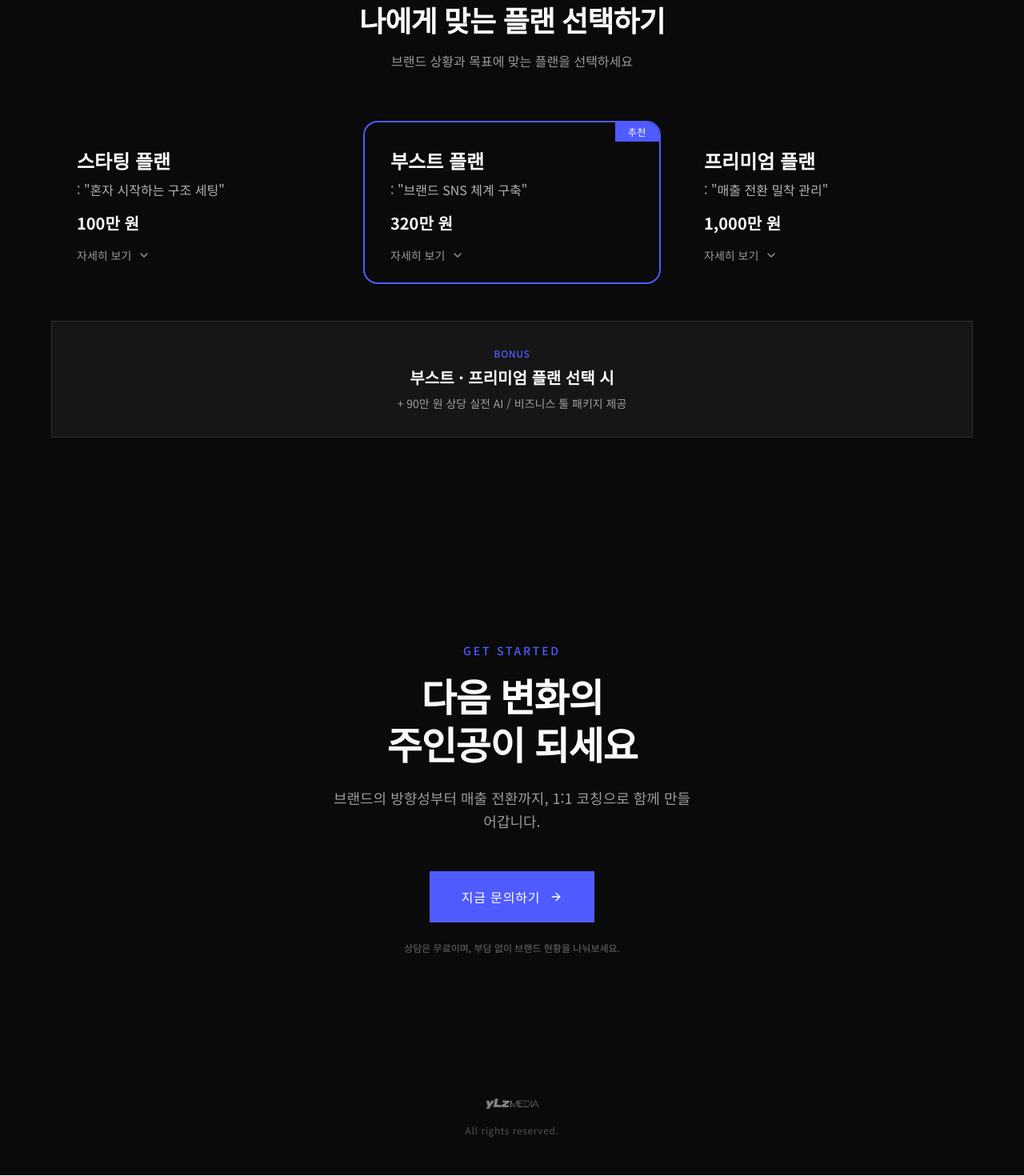
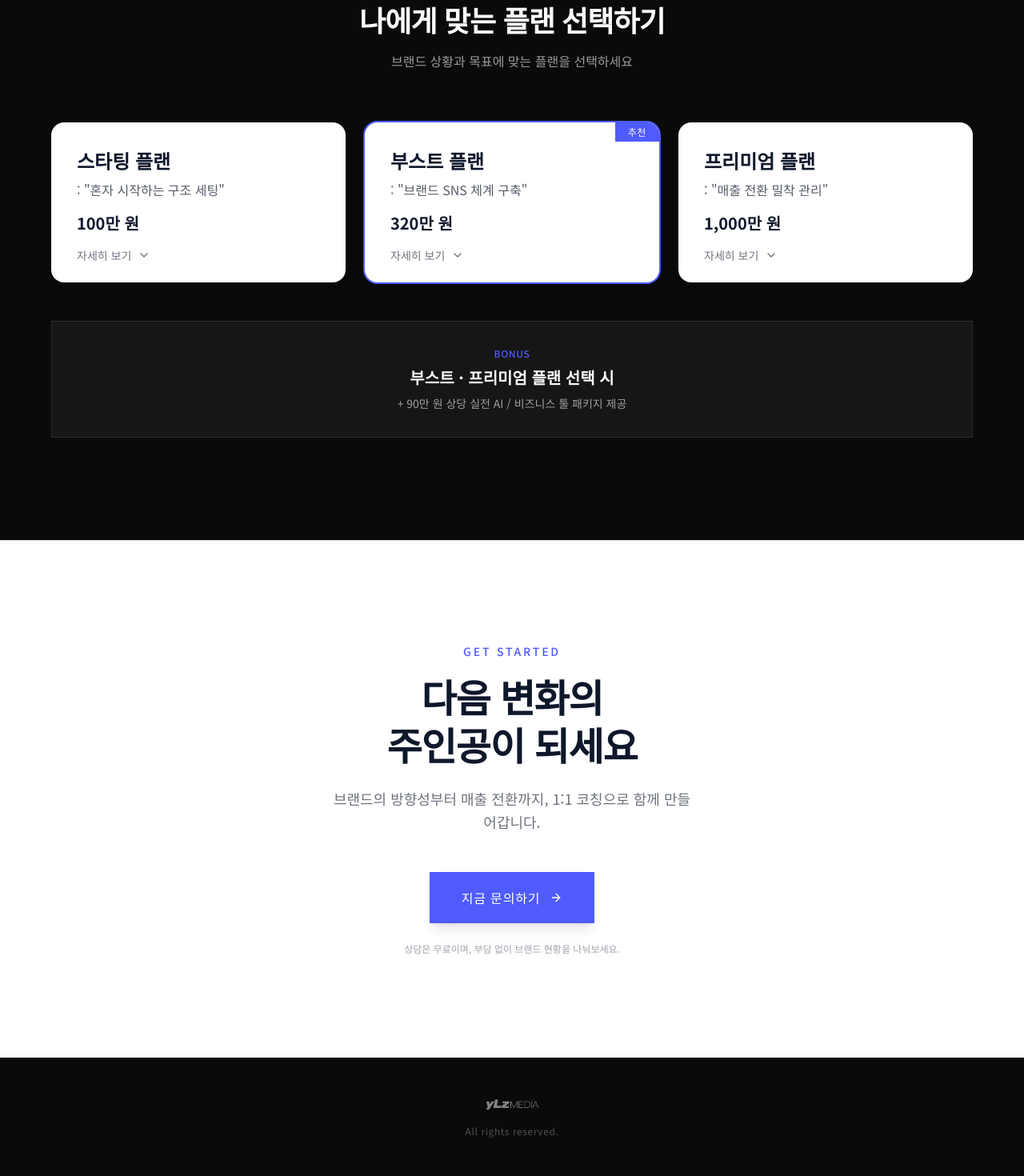
Before and after one commit to kimdoimnida-cell/coach, a Next.js app: page / in a window 1280 px wide. Shown: the part 5399-6869 px from the top of the page at 80% size. Built offline with nearby package versions, Linux system fonts and the light colour scheme.

Commit message:
Refine section contrast: white pricing cards on black bg, and white CTA section

```diff
--- a/components/sections/cta-section.tsx
+++ b/components/sections/cta-section.tsx
@@ -6,7 +6,7 @@ export function CtaSection() {
   return (
     <section
       id="cta-section"
-      className="bg-primary px-6 py-24 text-primary-foreground md:py-32"
+      className="bg-white px-6 py-24 text-slate-900 md:py-32 border-t border-border"
     >
       <div className="mx-auto max-w-3xl text-center">
         <p className="mb-4 text-sm font-medium tracking-[0.2em] uppercase text-brand">
@@ -24,7 +24,7 @@ export function CtaSection() {
           href="http://pf.kakao.com/_lxkxjXG"
           target="_blank"
           rel="noopener noreferrer"
-          className="group inline-flex items-center gap-3 bg-brand px-10 py-5 text-base font-medium tracking-wider text-white transition-all hover:opacity-90"
+          className="group inline-flex items-center gap-3 bg-brand px-10 py-5 text-base font-medium tracking-wider text-white transition-all hover:opacity-90 shadow-lg hover:shadow-xl"
         >
           {'지금 문의하기'}
           <ArrowRight className="h-4 w-4 transition-transform group-hover:translate-x-1" />
--- a/components/sections/pricing-section.tsx
+++ b/components/sections/pricing-section.tsx
@@ -190,10 +190,10 @@ export function PricingSection() {
             return (
               <div
                 key={plan.id}
-                className={`relative flex flex-col overflow-hidden rounded-2xl transition-all ${
+                className={`relative flex flex-col overflow-hidden rounded-2xl transition-all shadow-xl ${
                   plan.highlight
-                    ? "bg-primary text-primary-foreground ring-2 ring-brand"
-                    : "bg-primary text-primary-foreground"
+                    ? "bg-white text-slate-900 ring-2 ring-brand"
+                    : "bg-white text-slate-900"
                 }`}
               >
                 {/* Recommended Badge */}
@@ -231,7 +231,7 @@ export function PricingSection() {
                     isExpanded ? "max-h-[3000px] opacity-100" : "max-h-0 opacity-0"
                   }`}
                 >
-                  <div className="border-t border-primary-foreground/10 p-8 pt-6">
+                  <div className="border-t border-slate-200 p-8 pt-6">
                     {/* Overview (Standard) */}
                     {"overview" in plan && plan.overview && (
                       <p className="mb-6 text-sm font-medium opacity-60">
@@ -278,7 +278,7 @@ export function PricingSection() {
 
                     {/* Detailed Curriculum (Standard only) */}
                     {"curriculum" in plan && plan.curriculum && (
-                      <div className="mt-8 border-t border-primary-foreground/10 pt-6">
+                      <div className="mt-8 border-t border-slate-200 pt-6">
                         <p className="mb-6 text-xs font-medium tracking-wider uppercase text-brand">
                           상세 커리큘럼
                         </p>
@@ -350,10 +350,10 @@ export function PricingSection() {
                           href="http://pf.kakao.com/_lxkxjXG"
                           target="_blank"
                           rel="noopener noreferrer"
-                        className={`block w-full py-4 text-center text-sm font-medium tracking-wider transition-all ${
+                          className={`block w-full py-4 text-center text-sm font-medium tracking-wider transition-all rounded-lg ${
                             plan.highlight
                               ? "bg-brand text-white hover:opacity-90"
-                            : "bg-primary-foreground text-primary hover:opacity-90"
+                              : "bg-slate-900 text-white hover:bg-slate-800"
                           }`}
                         >
                         상담 신청하기
```
Lines whose indentation alone changed are shown as unchanged.
